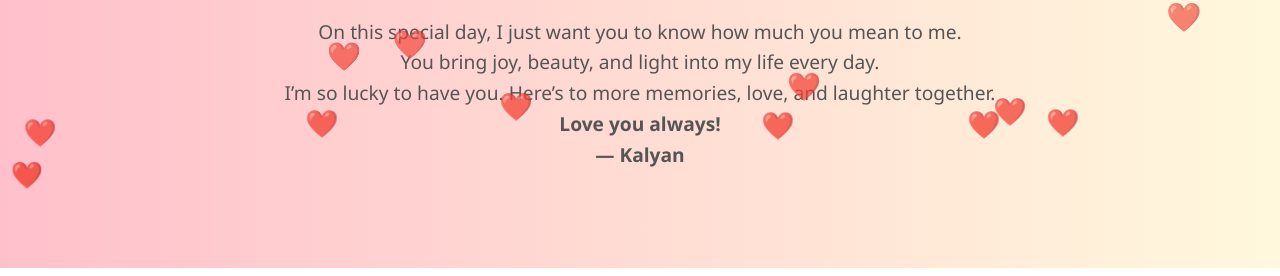
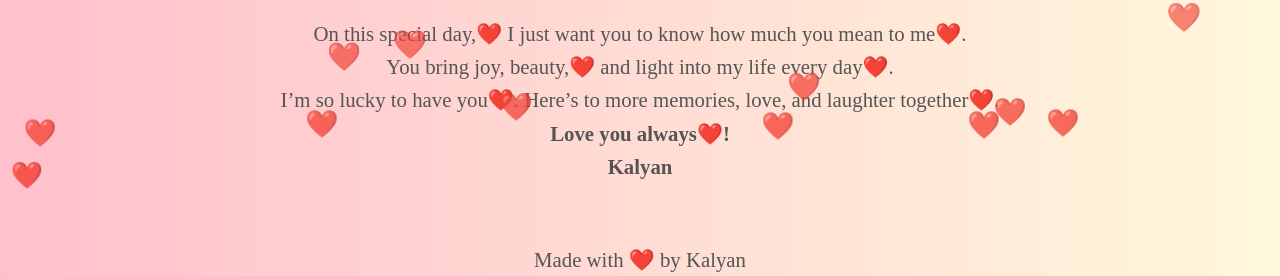
Before and after one commit to Kalyankumarmiriyala77/happy-birthday-my-dear-, a plain HTML site: page index.html in a window 1280 px wide. Shown: the part 532-808 px from the top of the page. Drawn offline with Linux system fonts and the light colour scheme.

Commit message:
finaloutput

```diff
--- a/index.html
+++ b/index.html
@@ -18,11 +18,14 @@
     <div class="container">
         <img src="assets/her_photo.jpg" alt="Happy Birthday" class="her-photo" />
         <h1>Happy Birthday My Love ❤️</h1>
-        <p>On this special day, I just want you to know how much you mean to me.<br>
-        You bring joy, beauty, and light into my life every day.<br>
-        I’m so lucky to have you. Here’s to more memories, love, and laughter together.<br>
-        <strong>Love you always!<br>— Kalyan</strong></p>
+        <p>On this special day,❤️ I just want you to know how much you mean to me❤️.<br>
+        You bring joy, beauty,❤️ and light into my life every day❤️.<br>
+        I’m so lucky to have you❤️. Here’s to more memories, love, and laughter together❤️.<br>
+        <strong>Love you always❤️!<br>Kalyan</strong></p>
     </div>
+    <div class="footer">
+        <p>Made with ❤️ by Kalyan</p>
+        </div>
 
     <script>
         const heartsContainer = document.querySelector('.hearts-container');
--- a/style.css
+++ b/style.css
@@ -35,10 +35,11 @@ h1 {
 }
 
 p {
-    font-size: 1.2em;
+    font-size: 1.3em;
     line-height: 1.6em;
     margin: 20px;
     color: #555;
+    font-family: 'Times New Roman', serif;
 }
 
 @keyframes fadeIn {
```
